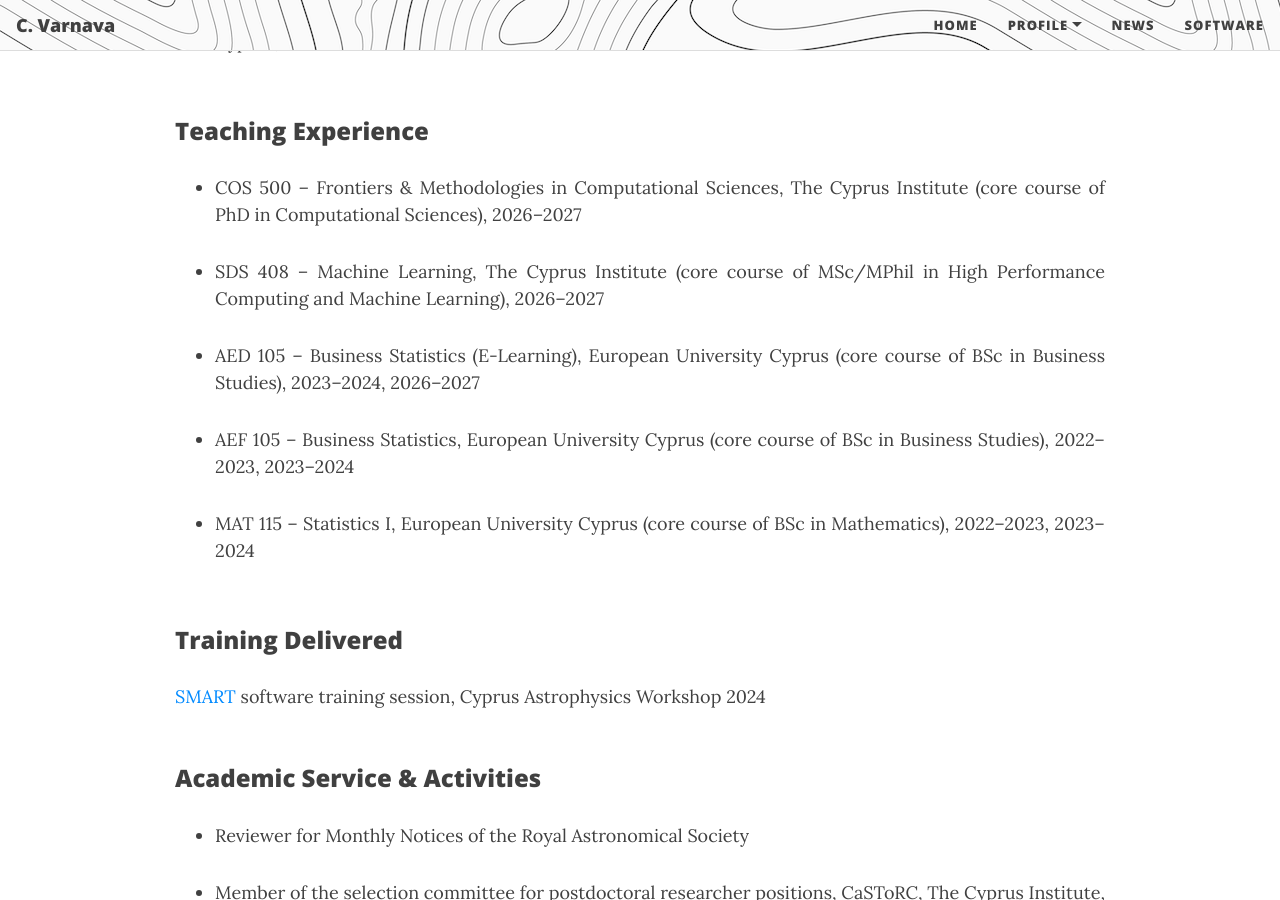
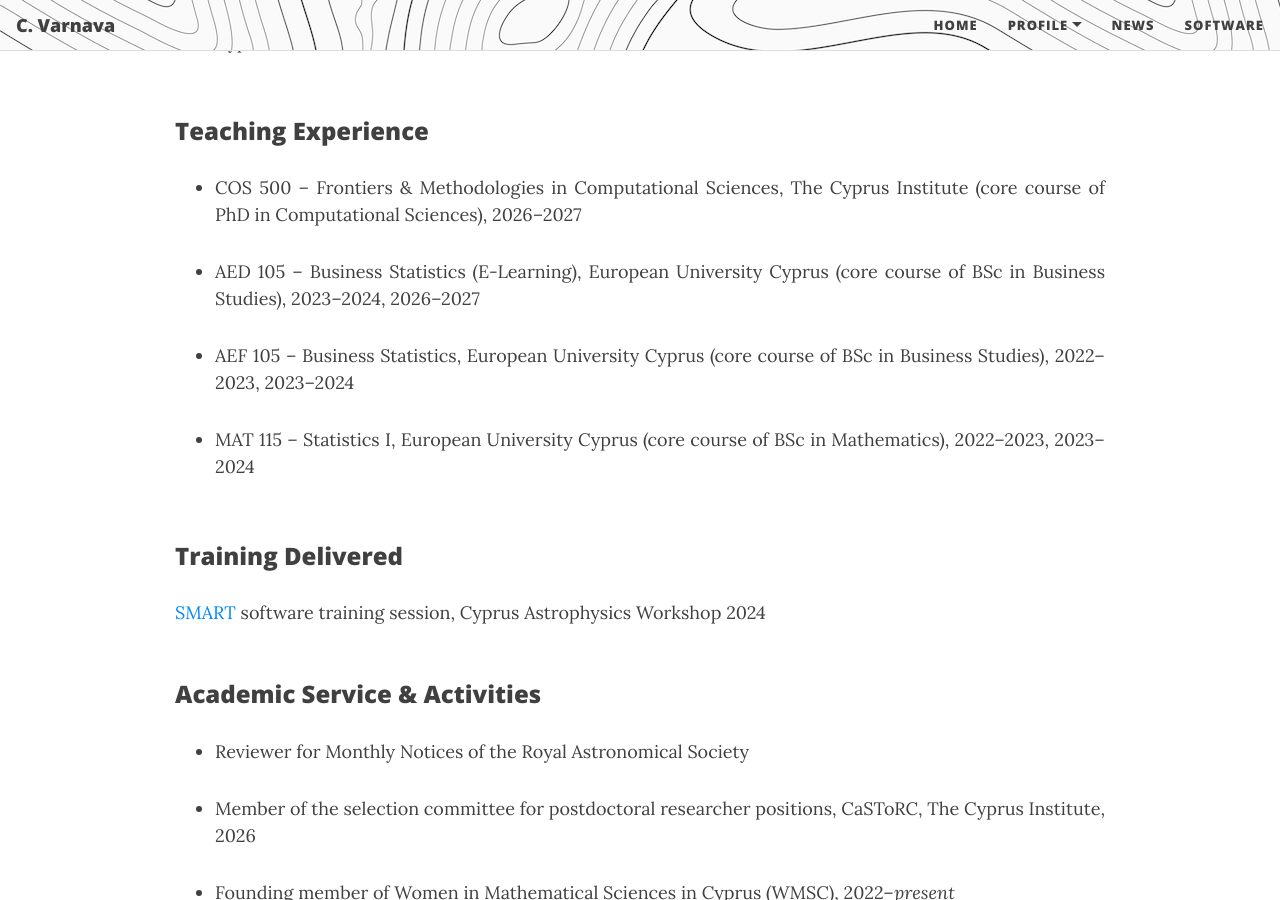
Before and after one commit to ch-var/ch-var.github.io, a Jekyll site: the page built from CV.html, in a window 1280 px wide and 900 px high, scrolled down 8079 px. Built offline with Jekyll 4.4.1, drawn with Linux system fonts in a browser that asks for light colours; formulas are drawn with MathJax 3.

Commit message:
Update CV.html

```diff
--- a/CV.html
+++ b/CV.html
@@ -209,8 +209,6 @@ mathjax: true
 <ul>
 <li class="responsive-margin">COS 500 – Frontiers & Methodologies in Computational Sciences, The Cyprus Institute (core course of PhD in Computational Sciences), 2026–2027</li>
 <p></p>
-<li class="responsive-margin">SDS 408 – Machine Learning, The Cyprus Institute (core course of MSc/MPhil in High Performance Computing and Machine Learning), 2026–2027</li>
-<p></p>
 <li class="responsive-margin">AED 105 – Business Statistics (E-Learning), European University Cyprus (core course of BSc in Business Studies), 2023–2024, 2026–2027</li>
 <p></p>
 <li class="responsive-margin">AEF 105 – Business Statistics, European University Cyprus (core course of BSc in Business Studies), 2022–2023, 2023–2024</li>
```
